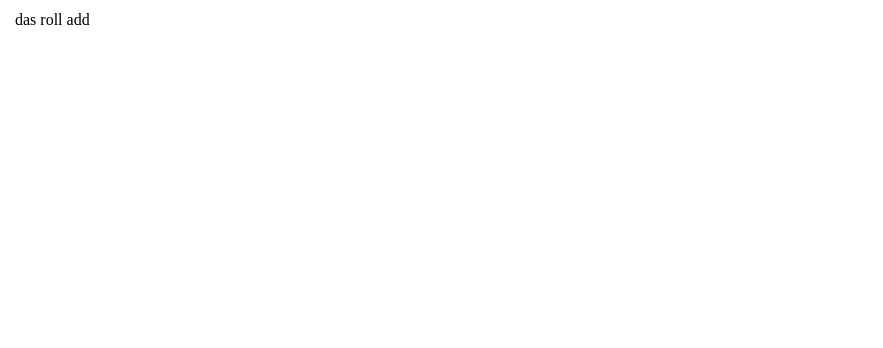
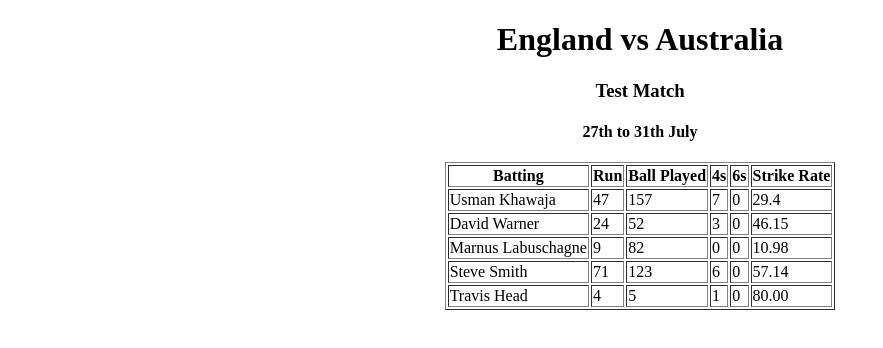
Before and after one commit to Das0078/intren, a plain HTML site: page table.html in a window 1280 px wide. Shown: the whole page, without its empty margins (0-883 px from the left). Drawn offline with Linux system fonts and the light colour scheme.

Commit message:
data added

```diff
--- a/table.html
+++ b/table.html
@@ -6,12 +6,65 @@
     <title>table</title>
 </head>
 <body>
-    <table>
-        <th>
-            <td>das</td>
-            <td>roll</td>
-            <td>add</td>
-        </th>
-    </table>
+    <center>
+        <h1>England vs Australia</h1>
+        <h3>Test Match</h3>
+        <h4>27th to 31th July</h4>
+
+        <table border="1px">
+
+                <tr>
+                    <th>Batting</th>
+                    <th>Run</th>
+                    <th>Ball Played</th>
+                    <th>4s</th>
+                    <th>6s</th>
+                    <th>Strike Rate</th>
+                </tr>
+
+
+            <tr>
+                <td>Usman Khawaja</td>
+                <td>47</td>
+                <td>157</td>
+                <td>7</td>
+                <td>0</td>
+                <td>29.4</td>
+            </tr>
+            <tr>
+                <td>David Warner</td>
+                <td>24</td>
+                <td>52</td>
+                <td>3</td>
+                <td>0</td>
+                <td>46.15</td>
+            </tr>
+            <tr>
+                <td>Marnus Labuschagne</td>
+                <td>9</td>
+                <td>82</td>
+                <td>0</td>
+                <td>0</td>
+                <td>10.98</td>
+            </tr>
+            <tr>
+                <td>Steve Smith</td>
+                <td>71</td>
+                <td>123</td>
+                <td>6</td>
+                <td>0</td>
+                <td>57.14</td>
+            </tr>
+            <tr>
+                <td>Travis Head</td>
+                <td>4</td>
+                <td>5</td>
+                <td>1</td>
+                <td>0</td>
+                <td>80.00</td>
+            </tr>
+        </table>
+    </center>
+
 </body>
 </html>
```
